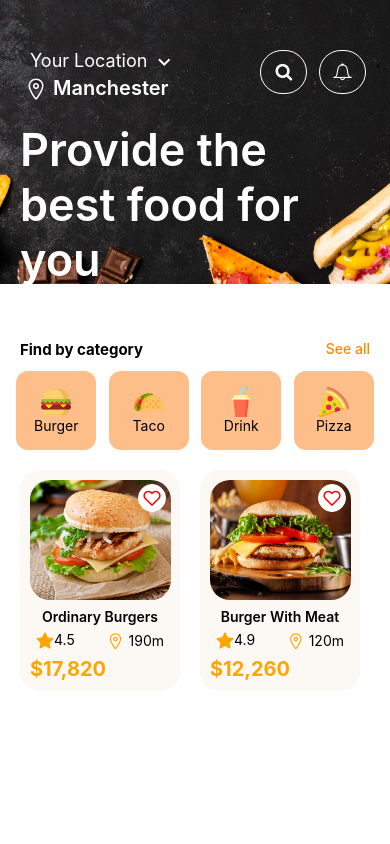
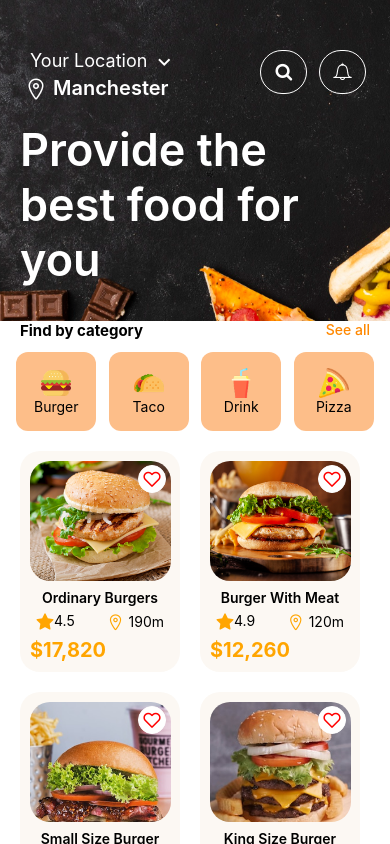
Before and after one commit to JonathanSaint/Ai-Food, a React Native app: screen / in a window 390 px wide. Built offline with nearby package versions, Linux system fonts and the light colour scheme.

Commit message:
Added re-usable components

```diff
--- a/App.js
+++ b/App.js
@@ -6,6 +6,7 @@ import {
   ImageBackground,
   Dimensions,
   Image,
+  ScrollView,
 } from 'react-native';
 import FoodItem from './components/FoodItems';
 import CategoryCard from './components/CategoryCards';
@@ -23,7 +24,7 @@ const windowHeight = Dimensions.get('window').height;
 
 export default function App() {
   return (
-    <View style={styles.mainContainer}>
+    <ScrollView style={styles.mainContainer}>
 
      {/* Background Header Image */}
 
@@ -82,12 +83,14 @@ export default function App() {
       <View style={styles.foodList}>
         <FoodItem title={"Ordinary Burgers"} image={require('./assets/burger1.png')} price={"$17,820"} distance={"190m"} rating={"4.5"} />
         <FoodItem title={"Burger With Meat"} image={require('./assets/burger2.png')} price={"$12,260"} distance={"120m"} rating={"4.9"} />
+        <FoodItem title={"Small Size Burger"} image={require('./assets/burger3.png')} price={"$9,170"} distance={"80m"} rating={"3.2"} />
+        <FoodItem title={"King Size Burger"} image={require('./assets/burger4.png')} price={"$20,620"} distance={"590m"} rating={"5.0"} />
       </View>
 
       {/* Status Bar configuration */}
       <StatusBar style='light'/>
 
-    </View>
+    </ScrollView>
   );
 }
 
@@ -99,7 +102,7 @@ const styles = StyleSheet.create({
   },
 
   foodBanner: {
-    height: '58%',
+    height: windowHeight * 0.38,
     width: '100%'
   },
 
@@ -166,7 +169,6 @@ const styles = StyleSheet.create({
   justifyContent: 'space-between',
   paddingHorizontal: 20,
   marginBottom: 12,
-  marginTop: -150,
  },
 
  findCategoryText: {
@@ -180,7 +182,8 @@ const styles = StyleSheet.create({
  },
 
  foodList: {
-  flexDirection: 'row'
+  flexDirection: 'row',
+  flexWrap: 'wrap'
  },
 
 });
```
Also changed, not shown: assets/burger3.png (added), assets/burger4.png (added).
